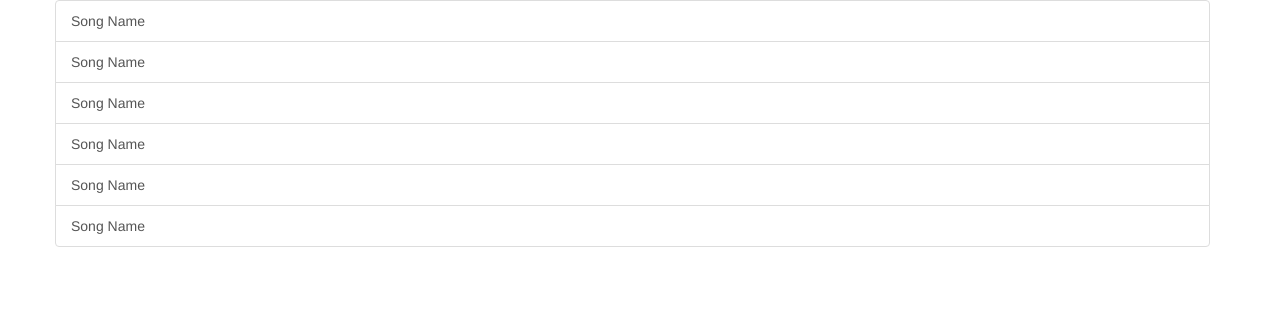
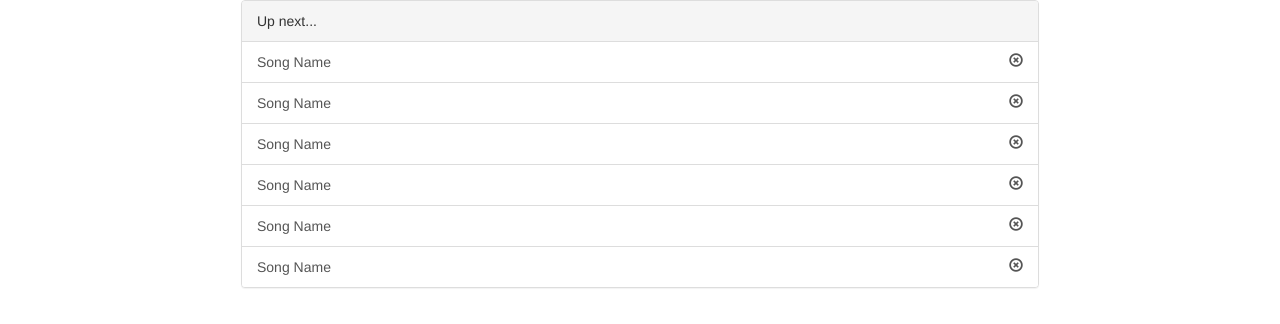
Before and after one commit to abenba01/inTune, a plain HTML site: page main.html in a window 1280 px wide. Drawn offline with Linux system fonts and the light colour scheme.

Commit message:
Made the center panel. it is horizontally alligned and contains a header and buttons for each song. The buttons also have a remove glyph on the right

```diff
--- a/main.html
+++ b/main.html
@@ -6,13 +6,29 @@
 	<link href="bootstrap-3.3.5-dist/css/bootstrap.min.css" rel="stylesheet">
 <head>
 <body>
-	<div class="list-group container">
-		<button type="button" class="list-group-item">Song Name</button>
-		<button type="button" class="list-group-item">Song Name</button>
-		<button type="button" class="list-group-item">Song Name</button>
-		<button type="button" class="list-group-item">Song Name</button>
-		<button type="button" class="list-group-item">Song Name</button>
-		<button type="button" class="list-group-item">Song Name</button>
+	<div class="container">
+		<div class="panel panel-default" id="song_panel">
+			<div class="panel-heading">Up next...</div>
+			<div class="list-group">
+				<button type="button" class="list-group-item">Song Name
+					<span class="glyphicon glyphicon-remove-circle pull-right" aria-hidden="true"></span>
+				</button>
+				<button type="button" class="list-group-item">Song Name
+					<span class="glyphicon glyphicon-remove-circle pull-right" aria-hidden="true"></span>
+				</button>
+				<button type="button" class="list-group-item">Song Name
+					<span class="glyphicon glyphicon-remove-circle pull-right" aria-hidden="true"></span>
+				</button>
+				<button type="button" class="list-group-item">Song Name
+					<span class="glyphicon glyphicon-remove-circle pull-right" aria-hidden="true"></span>
+				</button>
+				<button type="button" class="list-group-item">Song Name
+					<span class="glyphicon glyphicon-remove-circle pull-right" aria-hidden="true"></span>
+				</button>
+				<button type="button" class="list-group-item">Song Name
+					<span class="glyphicon glyphicon-remove-circle pull-right" aria-hidden="true"></span>
+				</button>
+		</div>
 	</div>
 </body>
 <html>
--- a/style.css
+++ b/style.css
@@ -17,3 +17,11 @@ h3{
 
 	background-color: #E0E4CC;
 }
+#song_panel{
+	width: 70%;
+	margin: auto;
+}
+.song {
+	position: relative;
+	right: 0px;
+}
```
Also changed, not shown: 1 other file.
